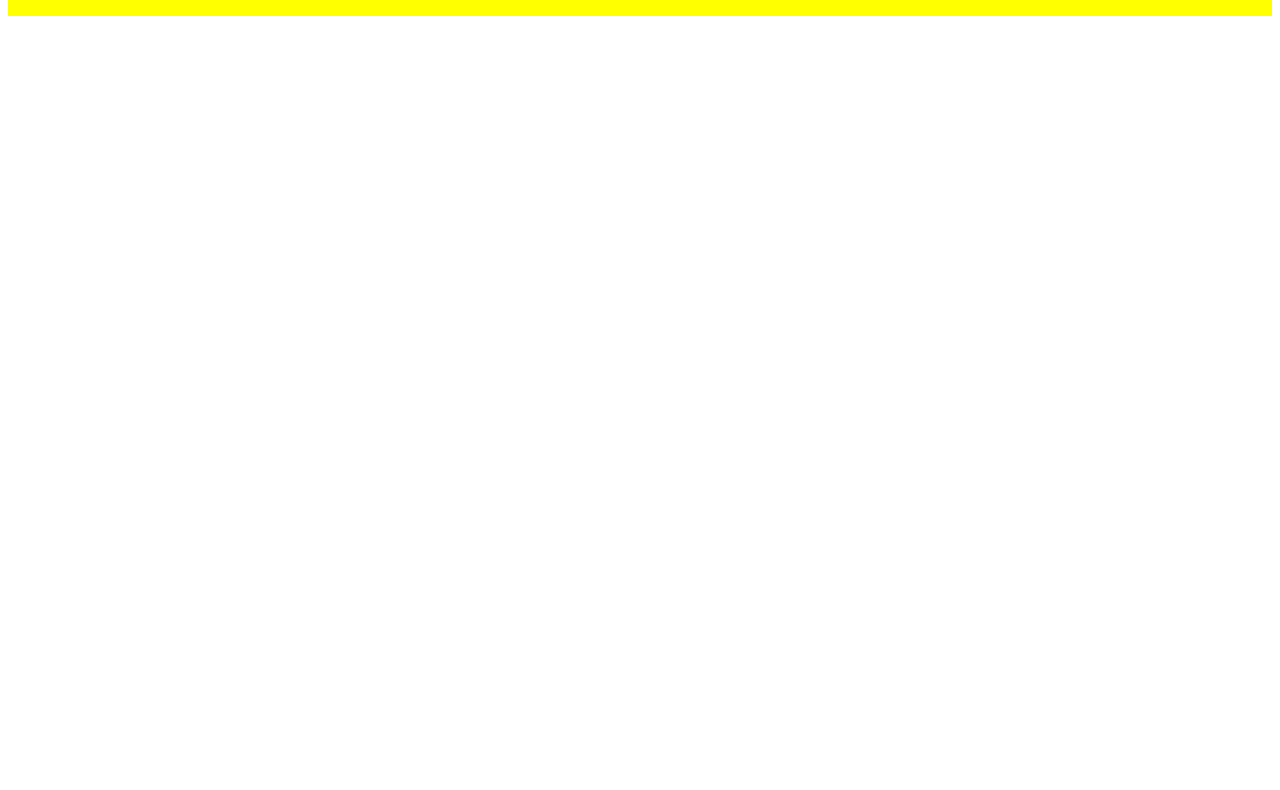
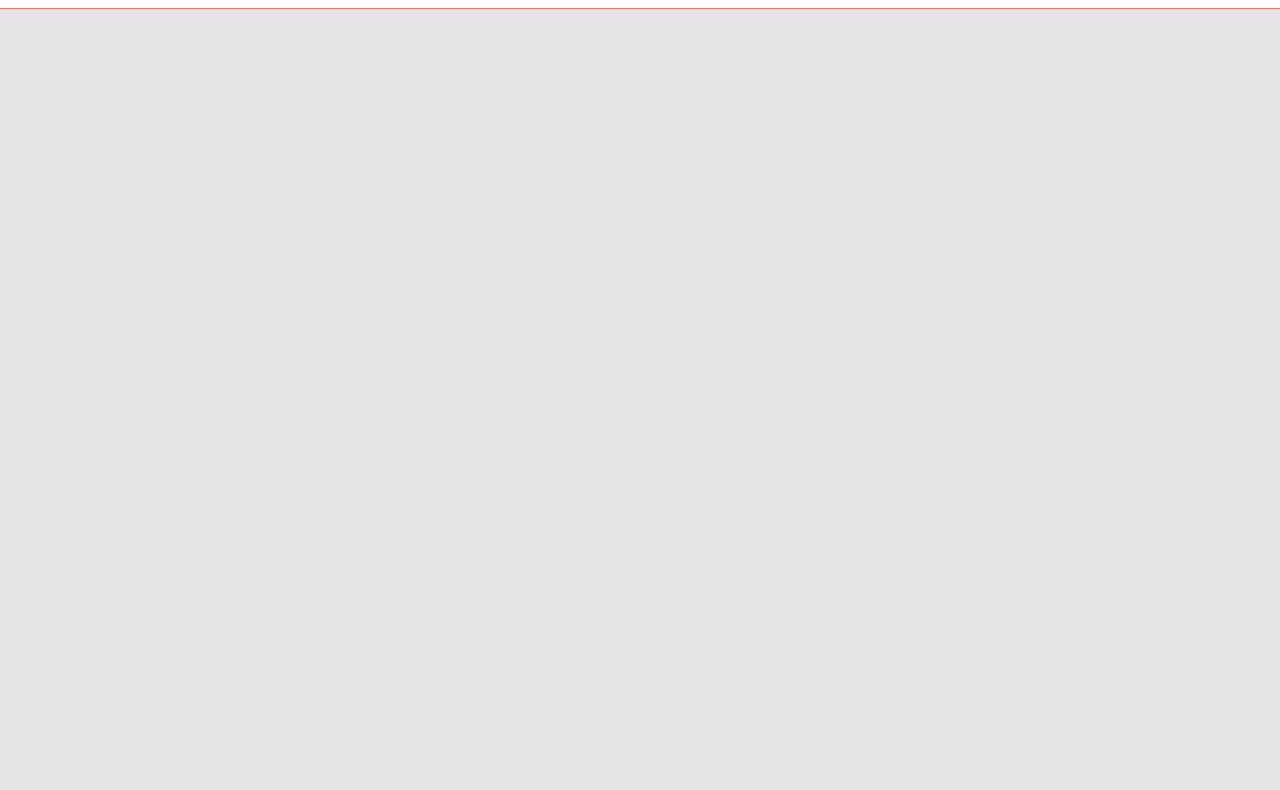
Before and after one commit to LuaGeo/marmiton, a plain HTML site: page index.html in a window 1280 px wide. Shown: the part 72-862 px from the top of the page. Before the commit the page ends 800 px from the top, so only its background shows below. Drawn offline with Linux system fonts and the light colour scheme.

Commit message:
header done

```diff
--- a/assets/css/style.css
+++ b/assets/css/style.css
@@ -1,11 +1,39 @@
-body {
+* {
   box-sizing: border-box;
 }
 
 header {
   width: auto;
   height: 80px;
-  padding: 0;
   /* border: solid black 1px; */
-  background-color: yellow;
+  background-color: #fff;
+  /* padding: 24px; */
 }
+/* background-color: #E5E5E5; */
+
+.logo {
+  height: 80px;
+  width: auto;
+  /* background-color: yellow; */
+  padding: 24px 0 0 208px;
+}
+
+.line {
+  height: 1px;
+  width: auto;
+  background-color: #F3735F;
+}
+
+main {
+  width: auto;
+  height: 1239px;
+  background-color: #E5E5E5;
+  padding: 60px 208px 74px 208px;
+  margin-top: 1px;
+}
+
+/* .container {
+  width: auto;
+  height: 1179px;
+  background-color: #fff;
+} */
--- a/index.html
+++ b/index.html
@@ -4,14 +4,21 @@
   <meta charset="UTF-8">
   <meta http-equiv="X-UA-Compatible" content="IE=edge">
   <meta name="viewport" content="width=device-width, initial-scale=1.0">
-  <link rel="reset" href="/assets/css/reset.css">
-  <link rel="stylesheet" href="/assets/css/style.css">
+  <link rel="stylesheet" type="text/css" href="/assets/css/reset.css">
+  <link rel="stylesheet" type="text/css" href="/assets/css/style.css">
   <title>Exercice HTML/CSS - Jour 1 - Marmiton</title>
 </head>
 <body>
   <header>
+    <div class="logo">
+      <img src="/assets/img/logo.svg" alt="logo marmiton, forme de gant anti-chaleur orange suivie du nom marmiton">
+    </div>
+    <div class="line"></div>
+  </header>
 
-  </header>
+  <main>
+    <div class="container"></div>
+  </main>
 
 
 </body>
```
Also changed, not shown: assets/img/logo.svg (added).
